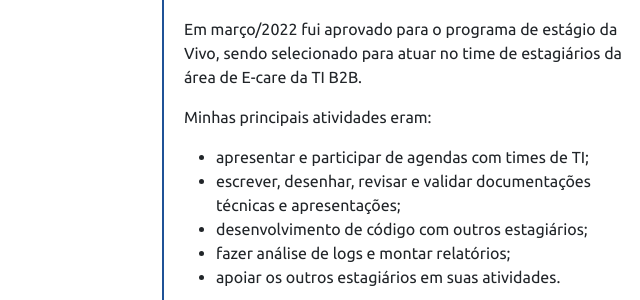
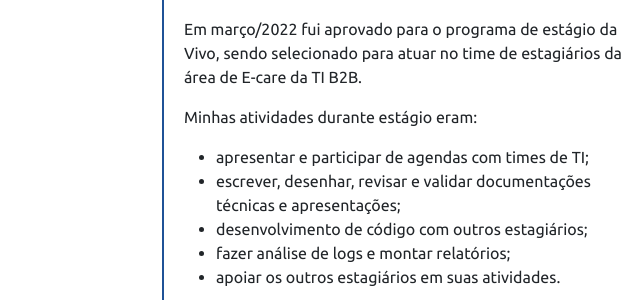
Before and after one commit to rodten23/portal_rodten23, a Flask app: template portal_rodten23/templates/index.html in a window 1280 px wide. Shown: the part 3957-4257 px from the top of the page, without its empty margins (640-1280 px from the left). Run offline with Flask 3, Linux system fonts and the light colour scheme; the template is opened without the code that fills it, so the values that code supplies are empty; some libraries are stand-ins or nearby versions.

Commit message:
:lipstick: feat: Ajustes no texto da seção Profissional.

```diff
--- a/portal_rodten23/templates/index.html
+++ b/portal_rodten23/templates/index.html
@@ -390,7 +390,7 @@
                             <h6>Vivo (Telefônica Brasil)</h6>
                             <p><em>Abr - Dez / 2022</em></p>
                             <p>Em março/2022 fui aprovado para o programa de estágio da Vivo, sendo selecionado para atuar no time de estagiários da área de E-care da TI B2B.</p>
-                            <p>Minhas principais atividades eram:</p>
+                            <p>Minhas atividades durante estágio eram:</p>
                                 <ul>
                                     <li>apresentar e participar de agendas com times de TI;</li>
                                     <li>escrever, desenhar, revisar e validar documentações técnicas e apresentações;</li>
```
